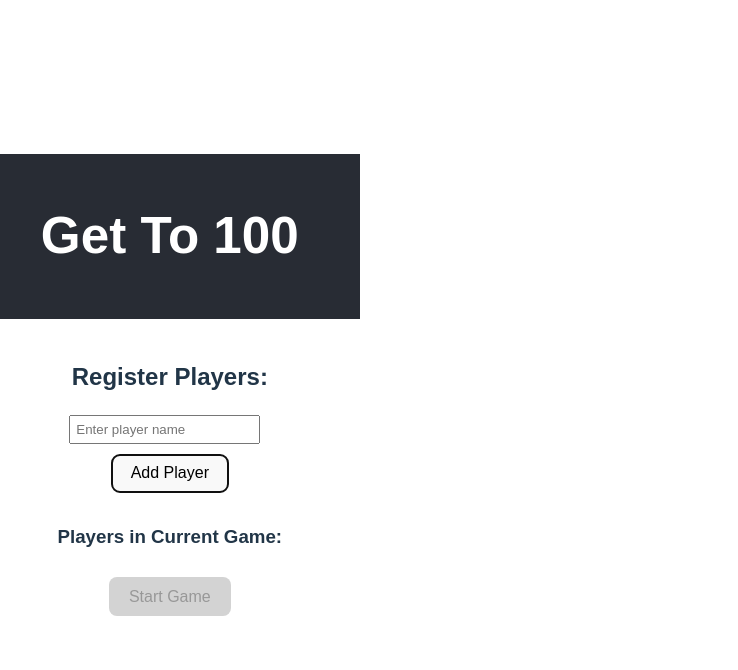
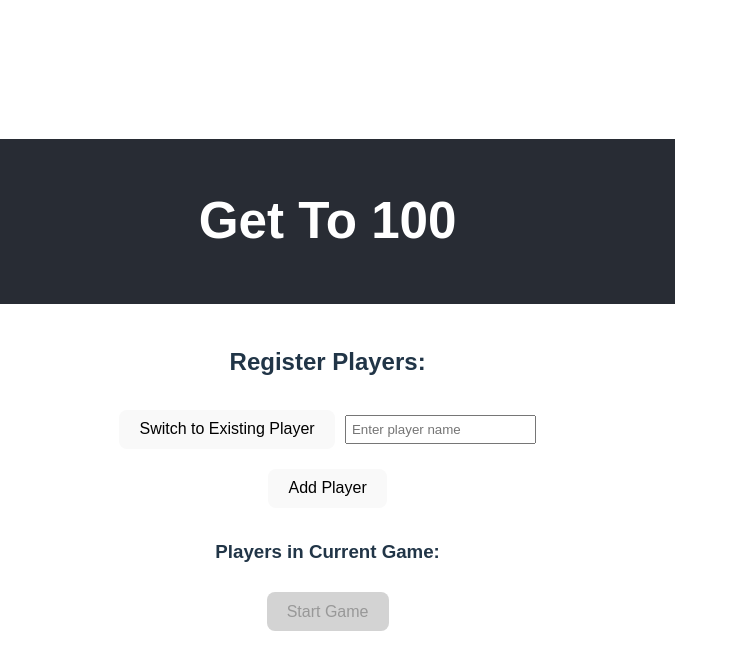
Before and after one commit to Adinakallus/Fullstack4-GetTo100, a React (Vite) app in the folder GetTO100/: page / in a window 1280 px wide. Both pictures are taken after a click on the button "New Player". Shown: the top 670 px of the page, without its empty margins (0-738 px from the left). Built offline with nearby package versions, Linux system fonts and the light colour scheme.

Commit message:
all works minu sleaderboard

```diff
--- a/GetTO100/src/App.jsx
+++ b/GetTO100/src/App.jsx
@@ -1,47 +1,68 @@
-import React, { useState } from 'react';
+import React, { useState, useEffect } from 'react';
 import PlayerRegistration from './Components/PlayerRegistration';
 import GameBoard from './Components/Gameboard';
 import Leaderboard from './Components/Leaderboard';
 import '../src/css/App.css';
 
 const App = () => {
-  const [players, setPlayers] = useState([]);
+  const [registeredPlayers, setRegisteredPlayers] = useState([]);
+  const [currentPlayers, setCurrentPlayers] = useState([]);
   const [gameStarted, setGameStarted] = useState(false);
   const [activePlayerIndex, setActivePlayerIndex] = useState(0);
+  const [showHistory, setShowHistory] = useState(null);
+
+  // Load players from localStorage when the app loads
+  useEffect(() => {
+    const storedPlayers = JSON.parse(localStorage.getItem('registeredPlayers')) || [];
+    setRegisteredPlayers(storedPlayers);
+  }, []);
 
   const addPlayer = (player) => {
-    setPlayers([...players, player]);
+    const newRegisteredPlayers = [...registeredPlayers, player];
+    setRegisteredPlayers(newRegisteredPlayers);
+    localStorage.setItem('registeredPlayers', JSON.stringify(newRegisteredPlayers));
+
+    setCurrentPlayers([...currentPlayers, player]);
   };
 
   const updatePlayer = (updatedPlayer) => {
-    const newPlayers = players.map(player =>
+    const newCurrentPlayers = currentPlayers.map(player =>
       player.name === updatedPlayer.name ? updatedPlayer : player
     );
-    setPlayers(newPlayers);
+    setCurrentPlayers(newCurrentPlayers);
+
+    const newRegisteredPlayers = registeredPlayers.map(player =>
+      player.name === updatedPlayer.name ? updatedPlayer : player
+    );
+    setRegisteredPlayers(newRegisteredPlayers);
   };
 
   const nextPlayerTurn = () => {
-    setActivePlayerIndex((activePlayerIndex + 1) % players.length);
+    setActivePlayerIndex((activePlayerIndex + 1) % currentPlayers.length);
   };
 
   const startGame = () => {
-    const resetPlayers = players.map(player => ({
-      ...player,
-      games: []
-    }));
-    setPlayers(resetPlayers);
     setGameStarted(true);
     setActivePlayerIndex(0);
   };
 
   const removePlayer = (name) => {
-    const updatedPlayers = players.filter(player => player.name !== name);
-    setPlayers(updatedPlayers);
-    if (updatedPlayers.length === 0) {
+    const updatedCurrentPlayers = currentPlayers.filter(player => player.name !== name);
+    setCurrentPlayers(updatedCurrentPlayers);
+    if (updatedCurrentPlayers.length === 0) {
       setGameStarted(false);
     } else {
       setActivePlayerIndex(0);
     }
+  };
+
+  const toggleHistory = (player) => {
+    setShowHistory(showHistory === player.name ? null : player.name);
+  };
+
+  const exitToHome = () => {
+    setGameStarted(false);
+    setCurrentPlayers([]);
   };
 
   return (
@@ -51,22 +72,22 @@ const App = () => {
       </header>
       {!gameStarted ? (
         <div className="registration-container">
-          <PlayerRegistration addPlayer={addPlayer} />
+          <PlayerRegistration addPlayer={addPlayer}  registeredPlayers={registeredPlayers} />
           <h3>Players in Current Game:</h3>
           <ul>
-            {players.map((player, index) => (
+            {currentPlayers.map((player, index) => (
               <li key={index}>
-                {player.name} - High Score: {player.highScore || 'N/A'}
+                {player.name} - Average Steps: {player.averageSteps || 'N/A'}
               </li>
             ))}
           </ul>
-          <button onClick={startGame} disabled={players.length === 0}>Start Game</button>
+          <button onClick={startGame} disabled={currentPlayers.length === 0}>Start Game</button>
         </div>
       ) : (
         <div className="game-container">
           <div className="left-container">
             <div className="game-boards">
-              {players.map((player, index) => (
+              {currentPlayers.map((player, index) => (
                 <GameBoard
                   key={player.name}
                   player={player}
@@ -74,26 +95,34 @@ const App = () => {
                   updatePlayer={updatePlayer}
                   nextPlayerTurn={nextPlayerTurn}
                   removePlayer={removePlayer}
-                  isLastPlayer={index === players.length - 1}
+                  exitToHome={exitToHome}
                 />
               ))}
             </div>
-          </div>
-          <div className="right-container">
-            <Leaderboard players={players} />
+            <div className="player-list">
+              <h3>Current Players</h3>
+              <ul>
+                {currentPlayers.map(player => (
+                  <li key={player.name}>
+                    {player.name} - Average Steps: {player.averageSteps || 'N/A'}
+                    <button onClick={() => toggleHistory(player)}>Show History</button>
+                    {showHistory === player.name && (
                       <div className="player-history">
-              <h2>Player Game History</h2>
-              {players.map((player) => (
-                <div key={player.name}>
-                  <h3>{player.name}</h3>
+                        <h3>{player.name}'s Game History</h3>
                         <ul>
                           {player.games.map((game, index) => (
                             <li key={index}>Game {index + 1}: {game} steps</li>
                           ))}
                         </ul>
                       </div>
+                    )}
+                  </li>
                 ))}
+              </ul>
             </div>
+          </div>
+          <div className="right-container">
+            <Leaderboard players={registeredPlayers} />
           </div>
         </div>
       )}
--- a/GetTO100/src/Components/Leaderboard.jsx
+++ b/GetTO100/src/Components/Leaderboard.jsx
@@ -5,13 +5,13 @@ const Leaderboard = ({ players }) => {
   const [topPlayers, setTopPlayers] = useState([]);
 
   useEffect(() => {
-    const storedPlayers = JSON.parse(localStorage.getItem('players')) || {};
+    const storedPlayers = JSON.parse(localStorage.getItem('registeredPlayers')) || {};
     const sortedPlayers = Object.values(storedPlayers)
-      .filter((player) => player.highScore > 0)
-      .sort((a, b) => a.highScore - b.highScore)
+      .filter((player) => player.averageSteps > 0)
+      .sort((a, b) => a.averageSteps - b.averageSteps)
       .slice(0, 3);
     setTopPlayers(sortedPlayers);
-  }, []);
+  }, [players]);
 
   return (
     <div className="leaderboard">
@@ -19,21 +19,21 @@ const Leaderboard = ({ players }) => {
       <ol>
         {topPlayers.map((player) => (
           <li key={player.name}>
-            {player.name} - High Score: {player.highScore}
+            {player.name} - Average Steps: {player.averageSteps}
           </li>
         ))}
       </ol>
-      <h3>Current Players High Scores</h3>
+      {/* <h3>Current Players Average Steps</h3>
       <ol>
         {players
           .filter((player) => player.games.length > 0)
-          .sort((a, b) => a.highScore - b.highScore)
+          .sort((a, b) => a.averageSteps - b.averageSteps)
           .map((player) => (
             <li key={player.name}>
-              {player.name} - High Score: {player.highScore}
+              {player.name} - Average Steps: {player.averageSteps}
             </li>
           ))}
-      </ol>
+      </ol> */}
     </div>
   );
 };
--- a/GetTO100/src/Components/PlayerRegistration.jsx
+++ b/GetTO100/src/Components/PlayerRegistration.jsx
@@ -1,27 +1,30 @@
-// src/components/PlayerRegistration.jsx
 import React, { useState } from 'react';
 import '../css/PlayerRegistration.css';
 
-const PlayerRegistration = ({ addPlayer }) => {
+const PlayerRegistration = ({ addPlayer,registeredPlayers }) => {
   const [name, setName] = useState('');
-  const [showInput, setShowInput] = useState(false);
+  const [playerType, setPlayerType] = useState(null);
   const [errorMessage, setErrorMessage] = useState('');
 
   const handleAddPlayer = () => {
     if (name) {
-      const existingPlayers = JSON.parse(localStorage.getItem('players')) || {};
+      //const existingPlayers = JSON.parse(localStorage.getItem('players')) || {};
+      const existingPlayers = registeredPlayers.reduce((acc, player) => {
+        acc[player.name] = player;
+        return acc;
+      }, {});
 
-      if (showInput === 'new') {
+      if (playerType === 'new') {
         if (existingPlayers[name]) {
           setErrorMessage('Player already exists. Please use existing player option.');
           return;
         } else {
-          const player = { name, games: [], highScore: 0 };
+          const player = { name, games: [], averageSteps: 0 };
           existingPlayers[name] = player;
-          localStorage.setItem('players', JSON.stringify(existingPlayers));
+          localStorage.setItem('registeredPlayers', JSON.stringify(existingPlayers));
           addPlayer(player);
         }
-      } else if (showInput === 'existing') {
+      } else if (playerType === 'existing') {
         const player = existingPlayers[name];
         if (player) {
           addPlayer(player);
@@ -32,30 +35,30 @@ const PlayerRegistration = ({ addPlayer }) => {
       }
 
       setName('');
-      setShowInput(false);
+      setPlayerType(null);
       setErrorMessage('');
     }
   };
 
-  const handleNewPlayer = () => {
-    setShowInput('new');
-  };
-
-  const handleExistingPlayer = () => {
-    setShowInput('existing');
+  const handleTogglePlayerType = (type) => {
+    setPlayerType(type);
+    setErrorMessage('');
   };
 
   return (
     <div className="player-registration">
       <h2>Register Players:</h2>
-      {!showInput ? (
+      {!playerType ? (
         <div>
           <h3>Choose player type:</h3>
-          <button onClick={handleNewPlayer}>New Player</button>
-          <button onClick={handleExistingPlayer}>Existing Player</button>
+          <button onClick={() => handleTogglePlayerType('new')}>New Player</button>
+          <button onClick={() => handleTogglePlayerType('existing')}>Existing Player</button>
         </div>
       ) : (
         <div>
+          <button onClick={() => handleTogglePlayerType(playerType === 'new' ? 'existing' : 'new')}>
+            Switch to {playerType === 'new' ? 'Existing Player' : 'New Player'}
+          </button>
           <input
             type="text"
             value={name}
--- a/GetTO100/src/css/App.css
+++ b/GetTO100/src/css/App.css
@@ -74,3 +74,43 @@ ul {
   margin-top: 20px;
   text-align: left;
 }
+/* App.css */
+.App {
+  text-align: center;
+}
+
+.registration-container {
+  margin: 20px;
+}
+
+.game-container {
+  display: flex;
+  flex-direction: row;
+  justify-content: space-between;
+  padding: 20px;
+}
+
+.left-container, .right-container {
+  flex: 1;
+}
+
+.player-list, .player-history {
+  margin-top: 20px;
+}
+
+.player-history {
+  margin-top: 10px;
+  background-color: #f9f9f9;
+  padding: 10px;
+  border: 1px solid #ddd;
+}
+
+/* PlayerRegistration.css */
+.player-registration {
+  margin: 20px;
+}
+
+.error-message {
+  color: red;
+  font-weight: bold;
+}
```
Also changed, not shown: GetTO100/src/Components/Gameboard.jsx (+14 -23 lines). Lines whose indentation alone changed are shown as unchanged.
